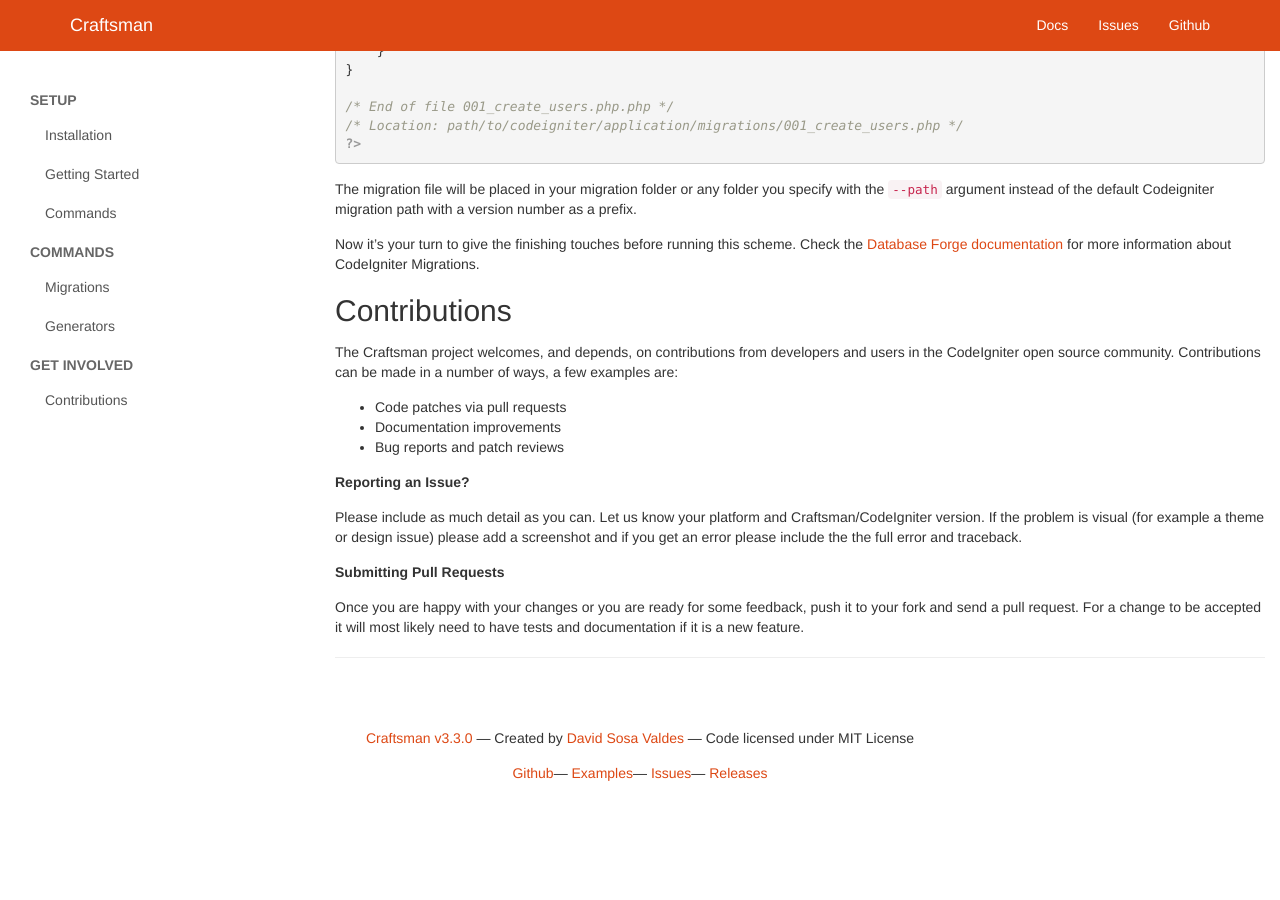
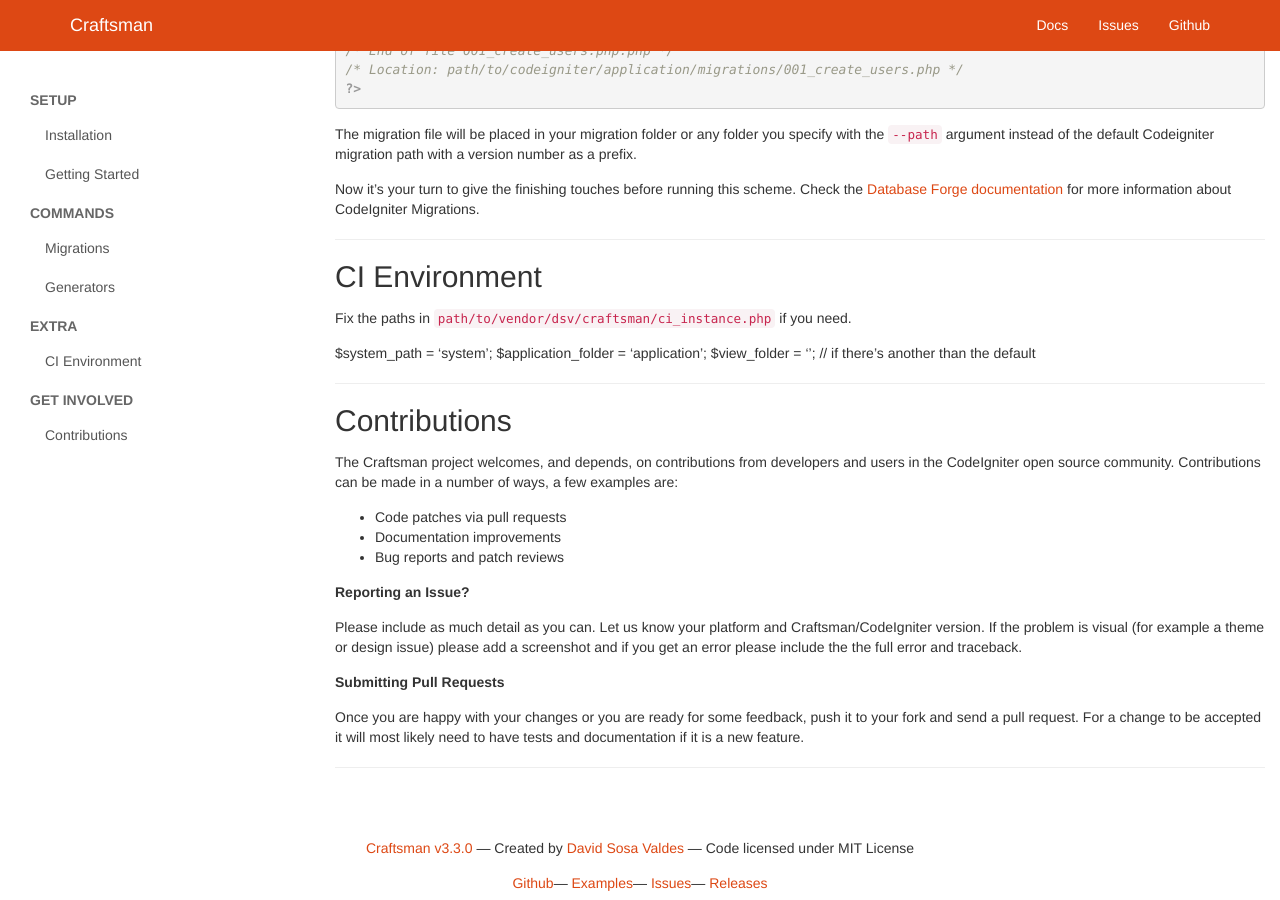
Before and after one commit to aa6my/Craftsman, a Jekyll site: the page built from _pages/docs.md, in a window 1280 px wide and 900 px high, scrolled down 6853 px. Built offline with Jekyll 4.4.1, drawn with Linux system fonts in a browser that asks for light colours; nearby versions of some CDN libraries; before the commit the page ends 7701 px from its top, so only the background shows below that.

Commit message:
Add new doc section 'extra'

```diff
--- a/_pages/docs.md
+++ b/_pages/docs.md
@@ -8,10 +8,11 @@ menu:
   - setup:
       Installation       : "#installation"
       Getting Started    : "#getting-started"
-      Commands 			 : "#commands"
   - commands:
       Migrations  	 	 : "#migrations"
       Generators         : "#generators"
+  - extra:
+      CI Environment     : "#ci-environment"
   - get involved:
       Contributions    	 : "#contributions"
 ---
@@ -57,6 +58,7 @@ To view a list of all available Craftsman commands, you may use the list command
 Every command includes a help screen which displays the command's available arguments and options. To view a help screen from a command, simply add the name of the command with help:
 
 	php path/to/craftsman help migration:latest
+
 
 ---
 
@@ -271,14 +273,11 @@ Output:
 
 class Foo_model extends CI_Model
 {
-
     public function __construct()
     {
         parent::__construct();
         $this->load->database();
     }
-
-
 }
 
 /* End of file Foo_model.php */
@@ -373,6 +372,19 @@ The migration file will be placed in your migration folder or any folder you spe
 
 Now it's your turn to give the finishing touches before running this scheme. Check the [Database Forge documentation](https://codeigniter.com/user_guide/database/forge.html) for more information about CodeIgniter Migrations.
 
+----
+
+CI Environment
+--------------
+
+Fix the paths in `path/to/vendor/dsv/craftsman/ci_instance.php` if you need.
+
+$system_path        = 'system';
+$application_folder = 'application';
+$view_folder        = ''; // if there's another than the default
+
+----
+
 
 Contributions
 -------------
```
